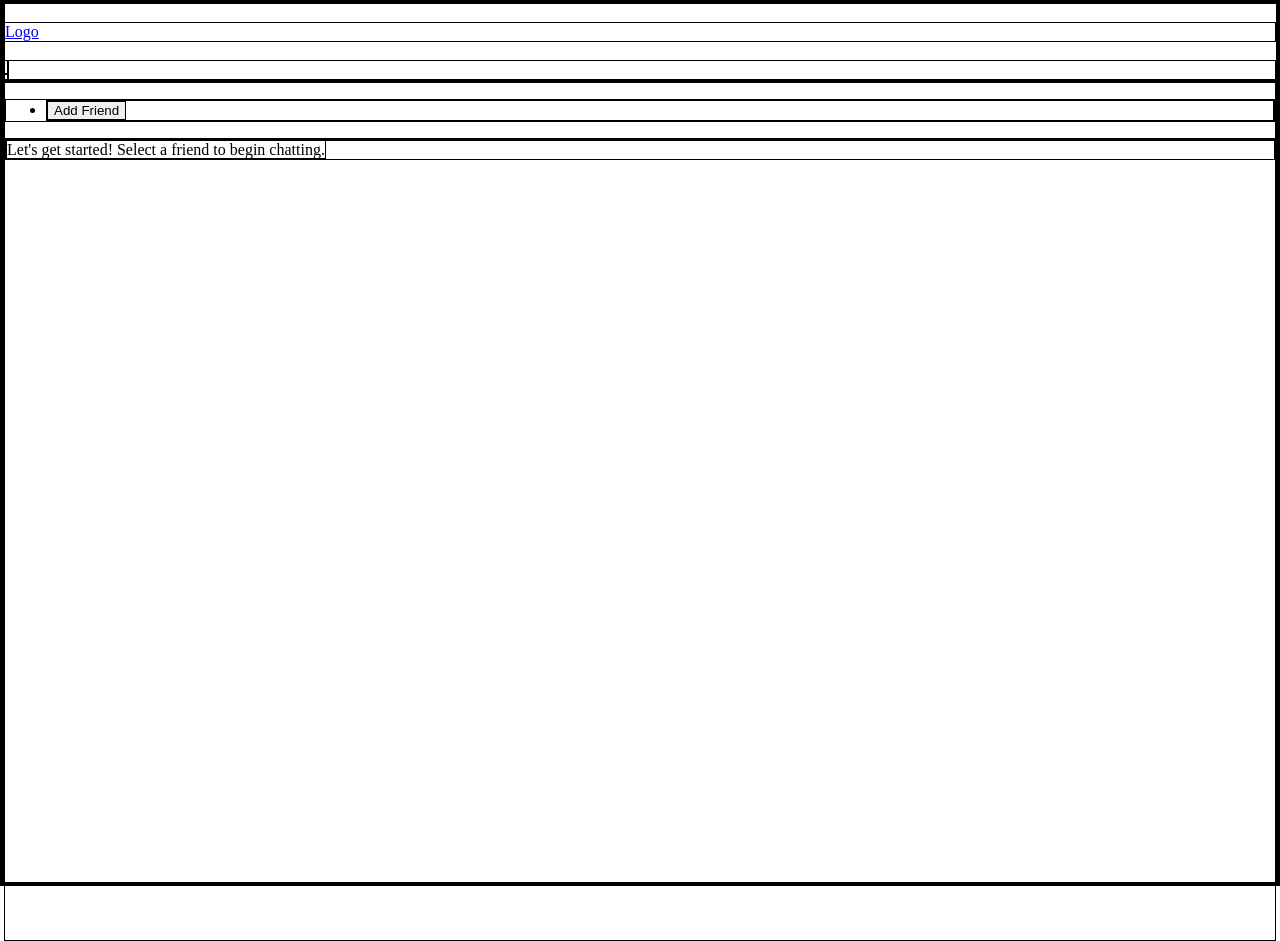
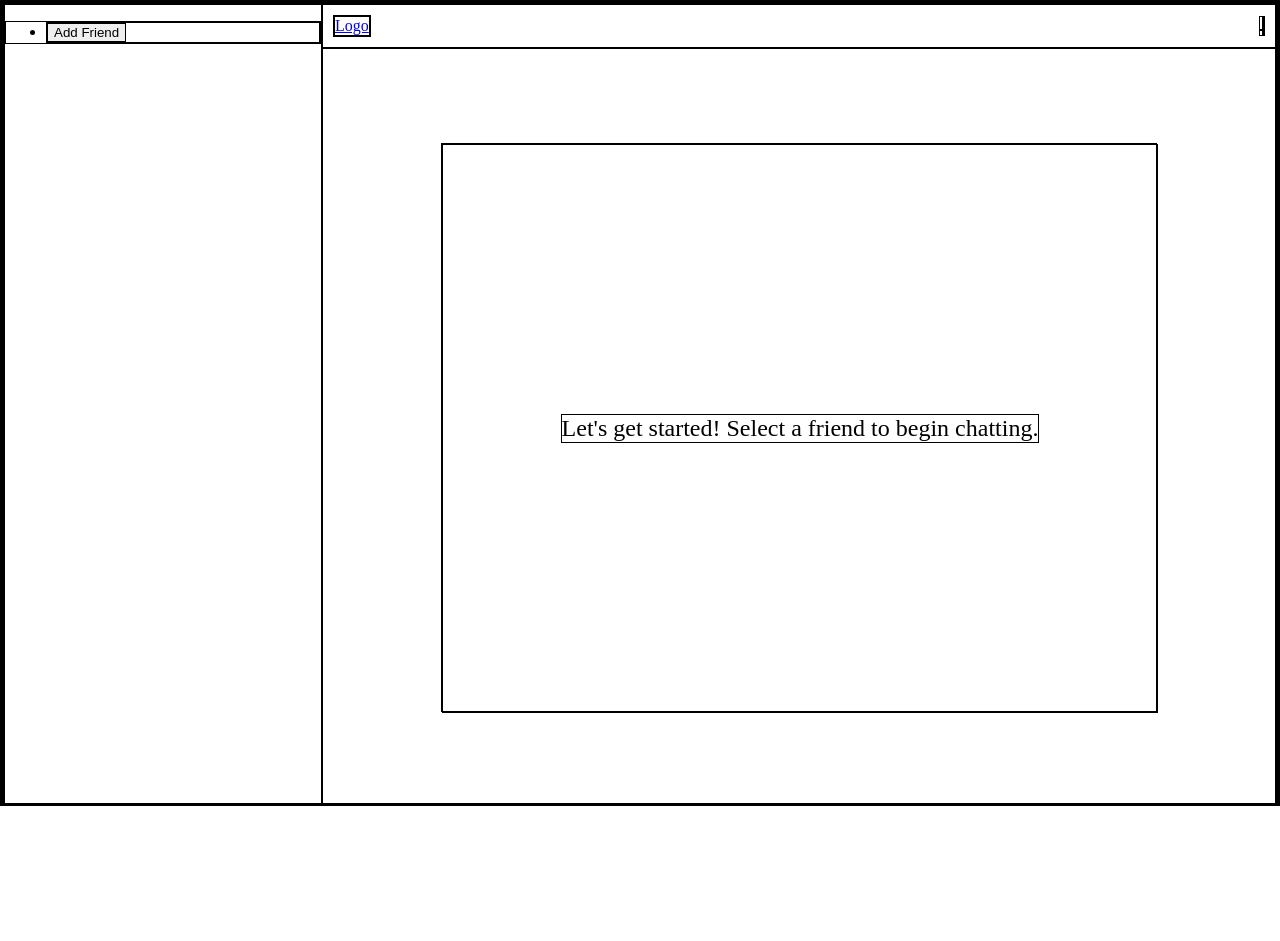
Before and after one commit to olsenjames1116/messagingApp, a React (Vite) app in the folder client/: page / in a window 1280 px wide. After the commit the page ends 806 px from the top, so only its background shows below. Built offline with nearby package versions, Linux system fonts and the light colour scheme; no server answers.

Commit message:
Format home page with structure

```diff
--- a/client/src/App.css
+++ b/client/src/App.css
@@ -1,5 +1,9 @@
 * {
 	border: 1px solid black;
+}
+
+div#root {
+	height: 100vh;
 }
 
 body {
@@ -7,5 +11,5 @@ body {
 }
 
 main {
-	height: 100vh;
+	height: 100%;
 }
--- a/client/src/components/ChatBox/ChatBox.jsx
+++ b/client/src/components/ChatBox/ChatBox.jsx
@@ -1,24 +1,25 @@
 import { useSelector } from 'react-redux';
 import Messages from '../Messages/Messages';
 import MessageForm from '../MessageForm/MessageForm';
+import styles from './ChatBox.module.css';
 
 // Represents the chat box for users to message each other.
 function ChatBox() {
 	const friend = useSelector((state) => state.friend);
 
 	return (
-		<div className="chatBox">
+		<div className={styles.chatBox}>
 			{
 				// Only display chat box if a friend is selected.
 				Object.keys(friend).length < 2 ? (
 					// eslint-disable-next-line react/no-unescaped-entities
 					<span>Let's get started! Select a friend to begin chatting.</span>
 				) : (
-					<>
+					<div className={styles.friendSelected}>
 						<h2>{friend.username}</h2>
 						<Messages />
 						<MessageForm />
-					</>
+					</div>
 				)
 			}
 		</div>
--- /dev/null
+++ b/client/src/components/ChatBox/ChatBox.module.css
@@ -0,0 +1,11 @@
+.chatBox {
+	height: 100%;
+	width: 100%;
+	display: flex;
+	align-items: center;
+	justify-content: center;
+
+	&& > span {
+		font-size: 1.5rem;
+	}
+}
--- a/client/src/components/Header/Header.jsx
+++ b/client/src/components/Header/Header.jsx
@@ -2,6 +2,7 @@ import { useState, useRef } from 'react';
 import Logo from '../Logo/Logo';
 import User from '../User/User';
 import UserDropDown from '../UserDropDown/UserDropDown';
+import './Header.module.css';
 
 // Represents the header at the top of the page.
 function Header() {
--- /dev/null
+++ b/client/src/components/Header/Header.module.css
@@ -0,0 +1,7 @@
+header {
+	grid-area: 1 / 2 / 2 / 3;
+	display: flex;
+	justify-content: space-between;
+	align-items: center;
+	padding: 10px;
+}
--- a/client/src/components/HomePage/HomePage.jsx
+++ b/client/src/components/HomePage/HomePage.jsx
@@ -9,6 +9,7 @@ import FriendSearchMenu from '../FriendSearchMenu/FriendSearchMenu';
 import ChatBox from '../ChatBox/ChatBox';
 import { removeFriend } from '../../redux/state/friendSlice';
 import { removeMessagesBetweenUsers } from '../../redux/state/messagesBetweenUsers';
+import styles from './HomePage.module.css';
 
 // Represents the home page for the user.
 function HomePage() {
@@ -60,11 +61,11 @@ function HomePage() {
 	}, []);
 
 	return (
-		<>
+		<div className={`${styles.home} content`}>
 			<Header />
+			<Sidebar setDisplayMenu={setDisplayMenu} />
 			<main>
-				<Sidebar setDisplayMenu={setDisplayMenu} />
-				<div className="content">
+				<div className={styles.content}>
 					<ChatBox />
 				</div>
 				{
@@ -78,7 +79,7 @@ function HomePage() {
 					)
 				}
 			</main>
-		</>
+		</div>
 	);
 }
 
--- /dev/null
+++ b/client/src/components/HomePage/HomePage.module.css
@@ -0,0 +1,16 @@
+.home {
+	display: grid;
+	grid-template-columns: 1fr 3fr;
+	grid-template-rows: auto 1fr auto;
+
+	&& > main {
+		display: flex;
+		justify-content: center;
+		align-items: center;
+	}
+}
+
+.content {
+	height: 75%;
+	width: 75%;
+}
--- a/client/src/components/Sidebar/Sidebar.jsx
+++ b/client/src/components/Sidebar/Sidebar.jsx
@@ -1,5 +1,6 @@
 import PropTypes from 'prop-types';
 import FriendList from '../FriendList/FriendList';
+import styles from './Sidebar.module.css';
 
 // Represents the sidebar on the side of the page.
 function Sidebar({ setDisplayMenu }) {
@@ -7,13 +8,12 @@ function Sidebar({ setDisplayMenu }) {
 	search menu. */
 	const handleClick = (event) => {
 		event.preventDefault();
-		console.log('clicked');
 
 		setDisplayMenu(true);
 	};
 
 	return (
-		<section>
+		<section className={styles.sidebar}>
 			<ul>
 				<li key={1}>
 					<button onClick={handleClick}>Add Friend</button>
--- /dev/null
+++ b/client/src/components/Sidebar/Sidebar.module.css
@@ -0,0 +1,3 @@
+.sidebar {
+	grid-area: 1 / 1 / 4 / 2;
+}
```
Also changed, not shown: 1 other file (tests, documents, lock files or other folders).
